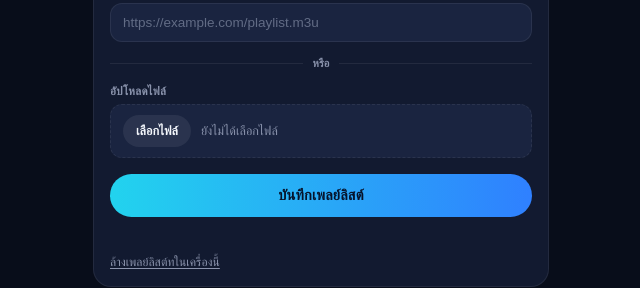
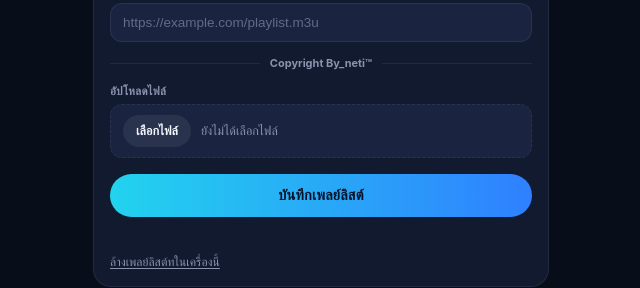
Before and after one commit to testptvgtx/testm3uplayer, a website: page public/index.html in a window 1280 px wide. Shown: the part 566-854 px from the top of the page, 319-959 px from the left. Drawn offline with nearby package versions, Linux system fonts and the light colour scheme; no server answers.

Commit message:
Update index.html

```diff
--- a/public/index.html
+++ b/public/index.html
@@ -445,7 +445,7 @@
       <input type="text" id="urlInput" placeholder="https://example.com/playlist.m3u">
     </div>
 
-    <div class="divider-or">หรือ</div>
+    <div class="divider-or">Copyright By_neti™</div>
 
     <form id="uploadForm">
       <p class="field-label">อัปโหลดไฟล์</p>
```
